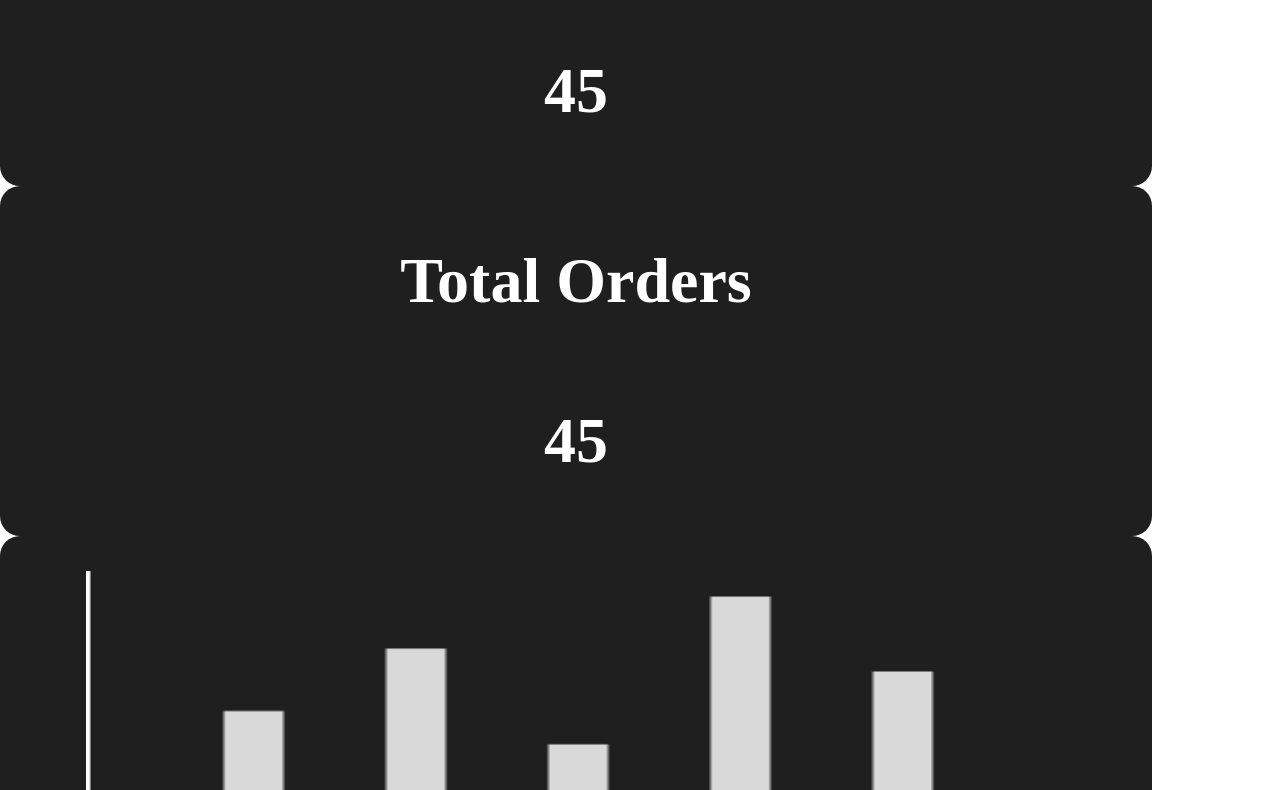
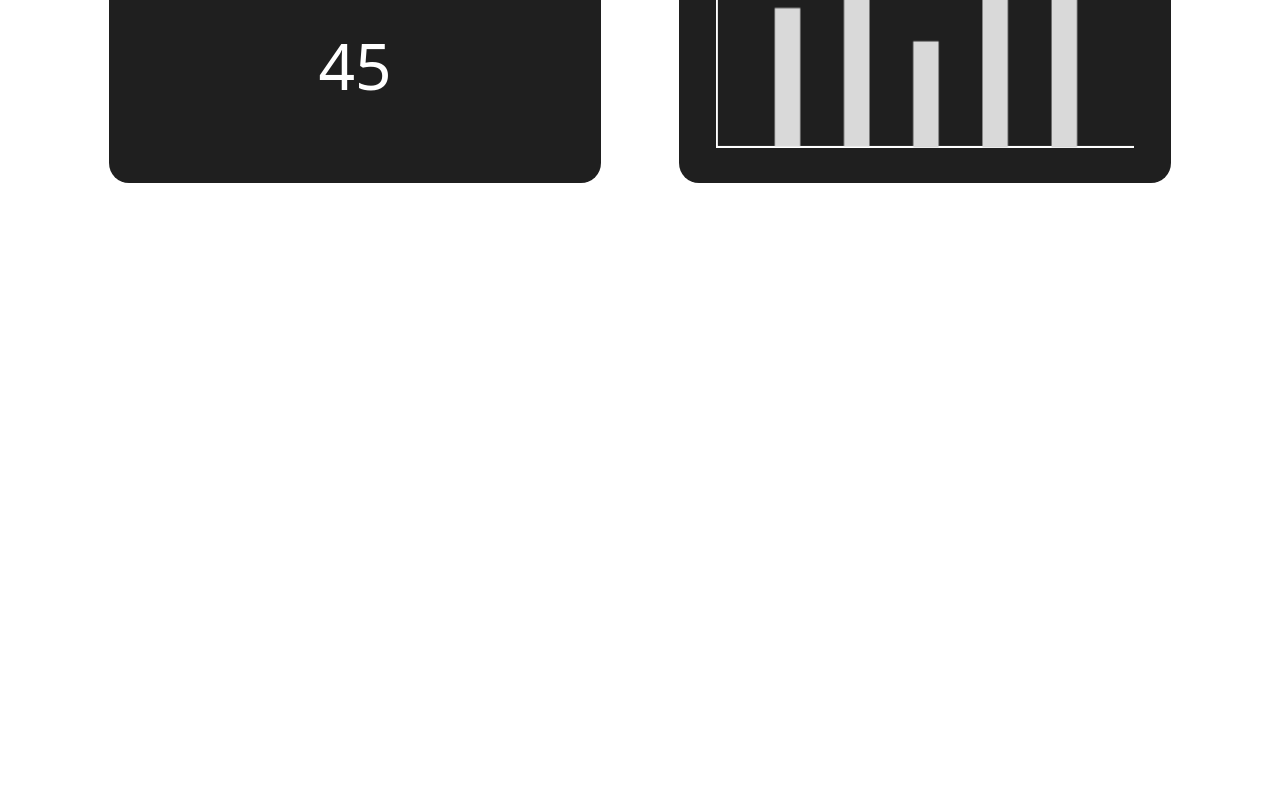
Before and after one commit to TGDRangaka/SPA-Assignment-07-POS-System-UIs, a plain HTML site: page index.html in a window 1280 px wide. Shown: the part 708-1498 px from the top of the page. After the commit the page ends 987 px from the top, so only its background shows below. Drawn offline with Linux system fonts and the light colour scheme; the site is published under a folder, as on GitHub Pages, so addresses that start at the root find nothing.

Commit message:
bug fixed

```diff
--- a/index.html
+++ b/index.html
@@ -5,7 +5,7 @@
     <meta name="viewport" content="width=device-width, initial-scale=1.0">
     <link rel="stylesheet" href="normalize.css">
     <link rel="stylesheet" href="https://cdnjs.cloudflare.com/ajax/libs/font-awesome/6.4.2/css/all.min.css">
-    <link rel="stylesheet" href="/assests//bootstrap-5.3.0-alpha3-dist/css/bootstrap.min.css">
+    <link rel="stylesheet" href="assests/bootstrap-5.3.0-alpha3-dist/css/bootstrap.min.css">
     <link rel="stylesheet" href="assests/css/index.css">
 
     <title>POS | Dashboard</title>
@@ -327,6 +327,7 @@
             $("#item-section").css("display", "none");
             $("#order-section").css("display", "none");
         }
+
         displayNoneSections();
         $("#dashboard-section").css("display", "block");
 
```
